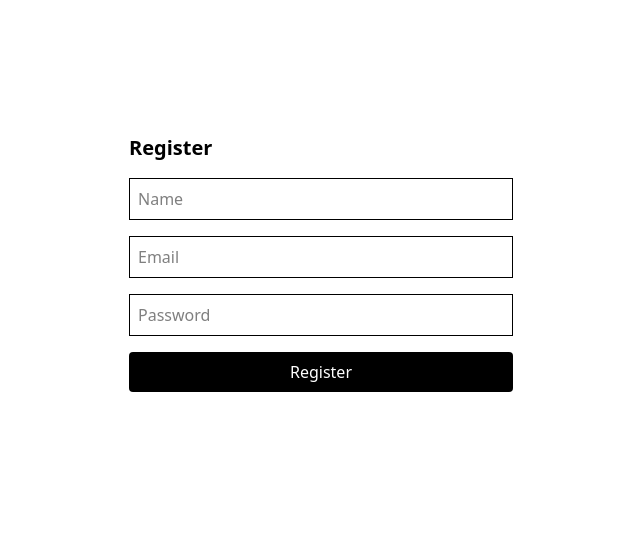
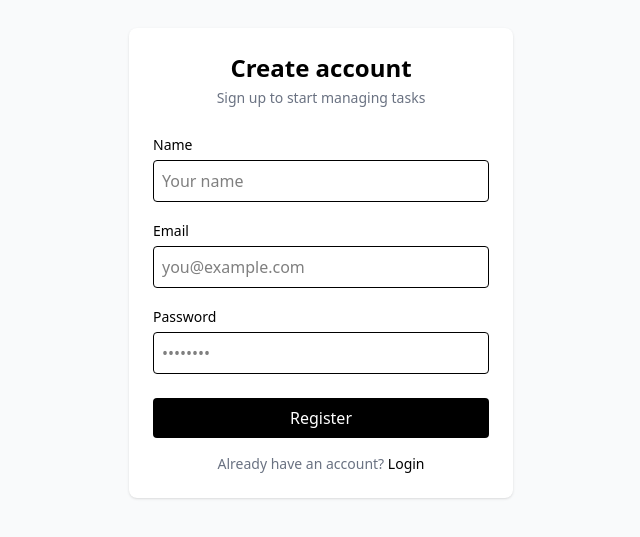
Before and after one commit to animesh156/Task-Management, a React app in the folder frontend/: page /register in a window 1280 px wide. Shown: the part 137-674 px from the top of the page, without its empty margins (319-959 px from the left). Built offline with nearby package versions, Linux system fonts and the light colour scheme; the HTML template or start-up script is replaced by a standard one.

Commit message:
feat: improved UI

```diff
--- a/frontend/src/components/TaskCard.tsx
+++ b/frontend/src/components/TaskCard.tsx
@@ -1,15 +1,50 @@
 import type { Task } from "../types/task";
+
+const statusStyles: Record<Task["status"], string> = {
+  TODO: "bg-gray-100 text-gray-700",
+  IN_PROGRESS: "bg-blue-100 text-blue-700",
+  REVIEW: "bg-yellow-100 text-yellow-700",
+  COMPLETED: "bg-green-100 text-green-700",
+};
+
+const priorityStyles: Record<Task["priority"], string> = {
+  LOW: "text-gray-500",
+  MEDIUM: "text-blue-600",
+  HIGH: "text-orange-600",
+  URGENT: "text-red-600",
+};
 
 export default function TaskCard({ task }: { task: Task }) {
   return (
-    <div className="border rounded p-4 shadow">
-      <h3 className="font-semibold">{task.title}</h3>
-      <p className="text-sm text-gray-600">{task.description}</p>
+    <div className="bg-white border rounded-lg p-4 shadow-sm hover:shadow-md transition">
+      {/* Title + Status */}
+      <div className="flex justify-between items-start mb-2">
+        <h3 className="font-semibold text-gray-900 line-clamp-1">
+          {task.title}
+        </h3>
 
-      <div className="text-sm mt-2 flex gap-4">
-        <span>{task.status}</span>
-        <span>{task.priority}</span>
-        <span>
+        <span
+          className={`text-xs px-2 py-0.5 rounded-full font-medium ${statusStyles[task.status]}`}
+        >
+          {task.status.replace("_", " ")}
+        </span>
+      </div>
+
+      {/* Description */}
+      <p className="text-sm text-gray-600 line-clamp-2">
+        {task.description}
+      </p>
+
+      {/* Footer */}
+      <div className="flex justify-between items-center mt-4 text-xs">
+        <span
+          className={`font-medium ${priorityStyles[task.priority]}`}
+        >
+          {task.priority}
+        </span>
+
+        <span className="text-gray-500">
+          Due{" "}
           {new Date(task.dueDate).toLocaleDateString()}
         </span>
       </div>
--- a/frontend/src/components/TaskTabs.tsx
+++ b/frontend/src/components/TaskTabs.tsx
@@ -8,20 +8,26 @@ export default function TaskTabs({
   setTab: (t: Tab) => void;
 }) {
   return (
-    <div className="flex gap-2 mt-4">
-      {["assigned", "created", "overdue"].map((t) => (
-        <button
-          key={t}
-          onClick={() => setTab(t as Tab)}
-          className={`px-4 py-2 rounded text-sm ${
-            tab === t
-              ? "bg-black text-white"
-              : "bg-gray-200"
-          }`}
-        >
-          {t.toUpperCase()}
-        </button>
-      ))}
+    <div className="inline-flex items-center gap-1 bg-gray-100 p-1 rounded-lg mt-4">
+      {(["assigned", "created", "overdue"] as Tab[]).map((t) => {
+        const active = tab === t;
+
+        return (
+          <button
+            key={t}
+            onClick={() => setTab(t)}
+            className={`px-4 py-1.5 text-sm font-medium rounded-md transition
+              ${
+                active
+                  ? "bg-black text-white shadow"
+                  : "text-gray-600 hover:bg-white"
+              }
+            `}
+          >
+            {t.charAt(0).toUpperCase() + t.slice(1)}
+          </button>
+        );
+      })}
     </div>
   );
 }
--- a/frontend/src/hooks/useTasks.ts
+++ b/frontend/src/hooks/useTasks.ts
@@ -1,17 +1,25 @@
 import { useQuery } from "@tanstack/react-query";
 import { fetchTasks, fetchOverdueTasks } from "../api/tasks.api";
 
-export const useTasks = (params: {
+type TaskQueryParams = {
   view?: "assigned" | "created";
   status?: string;
   priority?: string;
   sortByDueDate?: "asc" | "desc";
-}) =>
+};
+
+const cleanParams = (params: TaskQueryParams) =>
+  Object.fromEntries(
+    Object.entries(params).filter(
+      ([_, value]) => value !== "" && value !== undefined
+    )
+  ) as TaskQueryParams;
+
+export const useTasks = (params: TaskQueryParams) =>
   useQuery({
     queryKey: ["tasks", params],
-    queryFn: () => fetchTasks(params),
+    queryFn: () => fetchTasks(cleanParams(params)),
   });
-
 
 export const useOverdueTasks = () =>
   useQuery({
--- a/frontend/src/pages/Login.tsx
+++ b/frontend/src/pages/Login.tsx
@@ -8,7 +8,11 @@ export default function Login() {
   const navigate = useNavigate();
   const loginMutation = useLogin();
 
-  const { register, handleSubmit } = useForm<LoginFormData>({
+  const {
+    register,
+    handleSubmit,
+    formState: { errors },
+  } = useForm<LoginFormData>({
     resolver: zodResolver(loginSchema),
   });
 
@@ -18,17 +22,81 @@ export default function Login() {
   };
 
   return (
-    <div className="min-h-screen flex items-center justify-center p-4">
-      <form onSubmit={handleSubmit(onSubmit)} className="w-full max-w-sm space-y-4">
-        <h1 className="text-xl font-bold">Login</h1>
+    <div className="min-h-screen bg-gray-50 flex items-center justify-center px-4">
+      <div className="w-full max-w-sm bg-white p-6 rounded-lg shadow">
+        <h1 className="text-2xl font-semibold text-center mb-1">
+          Welcome back
+        </h1>
+        <p className="text-sm text-gray-500 text-center mb-6">
+          Sign in to your account
+        </p>
 
-        <input {...register("email")} placeholder="Email" className="border p-2 w-full" />
-        <input {...register("password")} type="password" placeholder="Password" className="border p-2 w-full" />
+        <form
+          onSubmit={handleSubmit(onSubmit)}
+          className="space-y-4"
+        >
+          {/* Email */}
+          <div>
+            <label className="text-sm font-medium">Email</label>
+            <input
+              {...register("email")}
+              placeholder="you@example.com"
+              className={`mt-1 border p-2 w-full rounded focus:outline-none focus:ring-2 focus:ring-black ${
+                errors.email ? "border-red-500" : ""
+              }`}
+            />
+            {errors.email && (
+              <p className="text-xs text-red-500 mt-1">
+                {errors.email.message}
+              </p>
+            )}
+          </div>
 
-        <button className="bg-black text-white w-full py-2 rounded">
-          Login
-        </button>
-      </form>
+          {/* Password */}
+          <div>
+            <label className="text-sm font-medium">Password</label>
+            <input
+              {...register("password")}
+              type="password"
+              placeholder="••••••••"
+              className={`mt-1 border p-2 w-full rounded focus:outline-none focus:ring-2 focus:ring-black ${
+                errors.password ? "border-red-500" : ""
+              }`}
+            />
+            {errors.password && (
+              <p className="text-xs text-red-500 mt-1">
+                {errors.password.message}
+              </p>
+            )}
+          </div>
+
+          {/* Server Error */}
+          {loginMutation.isError && (
+            <p className="text-sm text-red-600 text-center">
+              Invalid email or password
+            </p>
+          )}
+
+          {/* Submit */}
+          <button
+            disabled={loginMutation.isPending}
+            className="bg-black text-white w-full py-2 rounded mt-2 disabled:opacity-50"
+          >
+            {loginMutation.isPending ? "Signing in..." : "Login"}
+          </button>
+        </form>
+
+        {/* Footer */}
+        <p className="text-sm text-center text-gray-500 mt-4">
+          Don’t have an account?{" "}
+          <a
+            href="/register"
+            className="text-black font-medium hover:underline"
+          >
+            Register
+          </a>
+        </p>
+      </div>
     </div>
   );
 }
--- a/frontend/src/pages/Register.tsx
+++ b/frontend/src/pages/Register.tsx
@@ -1,6 +1,9 @@
 import { useForm } from "react-hook-form";
 import { zodResolver } from "@hookform/resolvers/zod";
-import { registerSchema, type RegisterFormData } from "../validation/auth.schema";
+import {
+  registerSchema,
+  type RegisterFormData,
+} from "../validation/auth.schema";
 import { useRegister } from "../hooks/useAuth";
 import { useNavigate } from "react-router-dom";
 
@@ -8,7 +11,11 @@ export default function Register() {
   const navigate = useNavigate();
   const registerMutation = useRegister();
 
-  const { register, handleSubmit } = useForm<RegisterFormData>({
+  const {
+    register,
+    handleSubmit,
+    formState: { errors },
+  } = useForm<RegisterFormData>({
     resolver: zodResolver(registerSchema),
   });
 
@@ -18,18 +25,100 @@ export default function Register() {
   };
 
   return (
-    <div className="min-h-screen flex items-center justify-center p-4">
-      <form onSubmit={handleSubmit(onSubmit)} className="w-full max-w-sm space-y-4">
-        <h1 className="text-xl font-bold">Register</h1>
+    <div className="min-h-screen bg-gray-50 flex items-center justify-center px-4">
+      <div className="w-full max-w-sm bg-white p-6 rounded-lg shadow">
+        <h1 className="text-2xl font-semibold text-center mb-1">
+          Create account
+        </h1>
+        <p className="text-sm text-gray-500 text-center mb-6">
+          Sign up to start managing tasks
+        </p>
 
-        <input {...register("name")} placeholder="Name" className="border p-2 w-full" />
-        <input {...register("email")} placeholder="Email" className="border p-2 w-full" />
-        <input {...register("password")} type="password" placeholder="Password" className="border p-2 w-full" />
+        <form
+          onSubmit={handleSubmit(onSubmit)}
+          className="space-y-4"
+        >
+          {/* Name */}
+          <div>
+            <label className="text-sm font-medium">Name</label>
+            <input
+              {...register("name")}
+              placeholder="Your name"
+              className={`mt-1 border p-2 w-full rounded focus:outline-none focus:ring-2 focus:ring-black ${
+                errors.name ? "border-red-500" : ""
+              }`}
+            />
+            {errors.name && (
+              <p className="text-xs text-red-500 mt-1">
+                {errors.name.message}
+              </p>
+            )}
+          </div>
 
-        <button className="bg-black text-white w-full py-2 rounded">
-          Register
-        </button>
-      </form>
+          {/* Email */}
+          <div>
+            <label className="text-sm font-medium">Email</label>
+            <input
+              {...register("email")}
+              placeholder="you@example.com"
+              className={`mt-1 border p-2 w-full rounded focus:outline-none focus:ring-2 focus:ring-black ${
+                errors.email ? "border-red-500" : ""
+              }`}
+            />
+            {errors.email && (
+              <p className="text-xs text-red-500 mt-1">
+                {errors.email.message}
+              </p>
+            )}
+          </div>
+
+          {/* Password */}
+          <div>
+            <label className="text-sm font-medium">Password</label>
+            <input
+              {...register("password")}
+              type="password"
+              placeholder="••••••••"
+              className={`mt-1 border p-2 w-full rounded focus:outline-none focus:ring-2 focus:ring-black ${
+                errors.password ? "border-red-500" : ""
+              }`}
+            />
+            {errors.password && (
+              <p className="text-xs text-red-500 mt-1">
+                {errors.password.message}
+              </p>
+            )}
+          </div>
+
+          {/* Server error */}
+          {registerMutation.isError && (
+            <p className="text-sm text-red-600 text-center">
+              Registration failed. Please try again.
+            </p>
+          )}
+
+          {/* Submit */}
+          <button
+            disabled={registerMutation.isPending}
+            className="bg-black text-white w-full py-2 rounded mt-2 disabled:opacity-50"
+          >
+            {registerMutation.isPending
+              ? "Creating account..."
+              : "Register"}
+          </button>
+        </form>
+
+        {/* Footer */}
+        <p className="text-sm text-center text-gray-500 mt-4">
+          Already have an account?{" "}
+          <a
+            href="/login"
+            className="text-black font-medium hover:underline"
+          >
+            Login
+          </a>
+        </p>
+      </div>
     </div>
   );
 }
```
Also changed, not shown: frontend/src/components/TaskFilters.tsx (+56 -10 lines).
